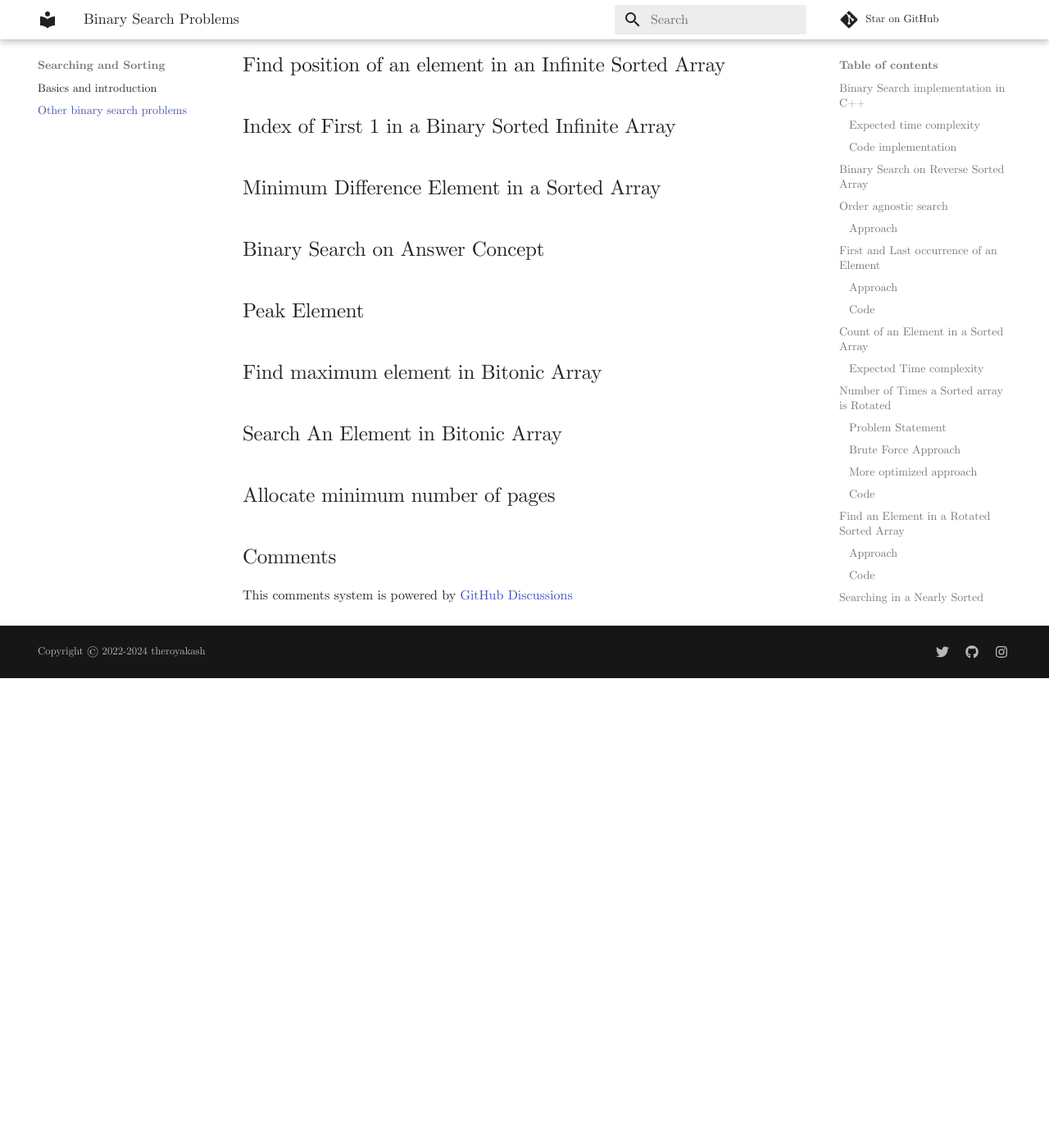
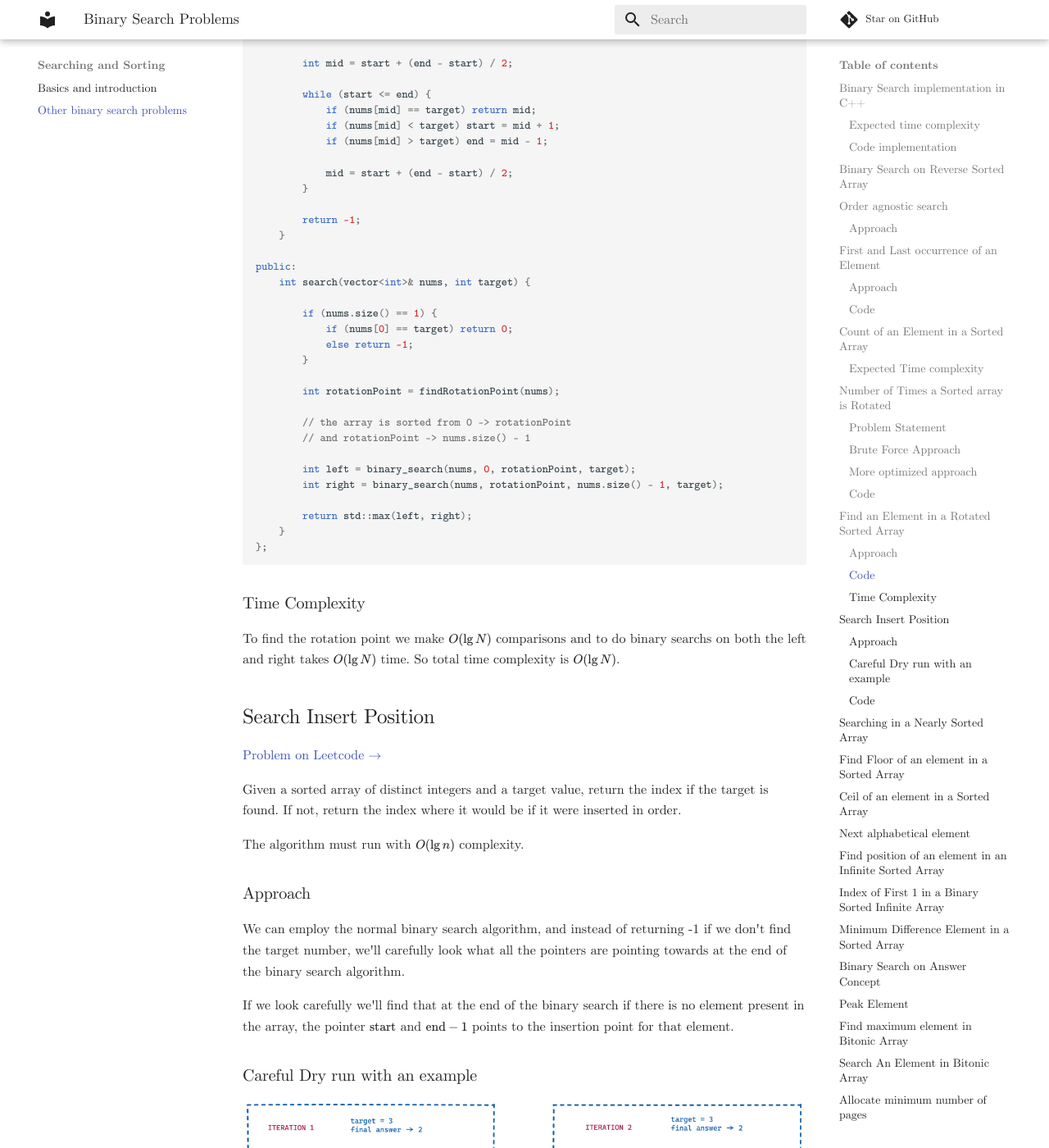
Before and after one commit to theroyakash/algorithms.theroyakash.com, an MkDocs documentation site: the page built from docs/otherbinarysearch-problems.md, in a window 1280 px wide and 1400 px high, scrolled down 6529 px. Shown: the whole window at 82% size. Built offline with MkDocs 1.6.1 and Material for MkDocs 9.7.7, drawn with Linux system fonts in a browser that asks for light colours; comment, search, counter and statistics services are not loaded; before the commit the page ends 7356 px from its top, so only the background shows below that; some of the changed text lies outside the part shown.

Commit message:
📦 NEW: Search Insert Position question added, 2 heaps started

````diff
--- /dev/null
+++ b/docs/2heaps/problems.md
@@ -0,0 +1,21 @@
+# Two heaps problems
+These are the problems that generally requires two binary heaps i.e. a min heap and a max heap. We can divide the problem in two parts, we'll use a Min Heap to find the smallest element and a Max Heap to find the biggest element and combine the parts together.
+
+Let's see some questions on this.
+
+## Find the Median of a Number Stream
+Design a class to calculate the median of a number stream. The class should have the following two methods
+
+- `insertNum(int num)`: stores the number in the class
+- `findMedian()`: returns the median of all numbers inserted in the class
+
+Just like a normal median function, if the count of numbers inserted in the class is even, the median will be the average of the middle two numbers.
+
+### Example
+1. `insertNum(3)`
+2. `insertNum(1)`
+3. `findMedian()` $\to$ output: 2
+4. `insertNum(5)`
+5. `findMedian()` $\to$ output: 3
+6. `insertNum(4)`
+7. `findMedian()` $\to$ output: 3.5
--- a/docs/otherbinarysearch-problems.md
+++ b/docs/otherbinarysearch-problems.md
@@ -183,40 +183,122 @@ public:
 ```
 
 ## Find an Element in a Rotated Sorted Array
+[Problem on Leetcode $\to$](https://leetcode.com/problems/search-in-rotated-sorted-array/)
 ### Approach
 - If we look at the previous problem, we'll see that the (rotation point): let's call that the pivot, the subarray before pivot is sorted and subarray after pivot is sorted as well.
 - If we run 2 binary search on each of the subarrays we'll find the target element in $O(\text{lg} N)$ time.
 
+![image](./images/search in a rotated sorted array.png)
+
 ### Code
 ```cpp
-// Consider binary_search is already available
+class Solution {
+private:
+    int findRotationPoint(vector<int> &nums) {
+        int start = 0;
+        int end = nums.size() - 1;
 
-int rotatation_point(vector<int> &v){
-    int start = 0;
-    int end = v.size() - 1;
+        // base cases:
+        if (nums.size() <= 1) return 0; // zero or one element array do not have rotations
+        if (nums[start] < nums[end]) return 0;  // no rotation at all
 
-    int mid = start + (end - start) / 2;
+        int middle = start + (end - start) / 2;
 
-    while(start <= end){
-        if (v[middle] > v[end]){
-            start = middle + 1;
-        } else {
-            end = middle - 1;
+        while (start < end) {
+
+            if (nums[middle] > nums[end]) {
+                // means rotation point is right of mid
+                start = middle + 1;
+            } else {
+                end = middle;
+            }
+
+            middle = start + (end - start) / 2;
         }
 
-        middle = start + (end - start) / 2;
+        return start;
     }
 
-    // now middle is the index of the rotation point
-    int index1 = binary_search(v, 0, middle - 1);
-    int index2 = binary_search(v, middle, end);
+    int binary_search(vector<int> &nums, int start, int end, int target) {
 
-    return std::max(index1, index2);
-}
+        int mid = start + (end - start) / 2;
 
-int search_on_rotated(vector<int> &v){
-    // find the rotation point
-}
+        while (start <= end) {
+            if (nums[mid] == target) return mid;
+            if (nums[mid] < target) start = mid + 1;
+            if (nums[mid] > target) end = mid - 1;
+
+            mid = start + (end - start) / 2;
+        }
+
+        return -1;
+    }
+
+public:
+    int search(vector<int>& nums, int target) {
+
+        if (nums.size() == 1) {
+            if (nums[0] == target) return 0;
+            else return -1;
+        }
+
+        int rotationPoint = findRotationPoint(nums);
+
+        // the array is sorted from 0 -> rotationPoint
+        // and rotationPoint -> nums.size() - 1
+
+        int left = binary_search(nums, 0, rotationPoint, target);
+        int right = binary_search(nums, rotationPoint, nums.size() - 1, target);
+
+        return std::max(left, right);
+    }
+};
+```
+
+### Time Complexity
+To find the rotation point we make $O(\lg N)$ comparisons and to do binary searchs on both the left and right takes $O(\lg N)$ time. So total time complexity is $O(\lg N)$.
+
+## Search Insert Position
+
+[Problem on Leetcode $\to$](https://leetcode.com/problems/search-insert-position/)
+
+Given a sorted array of distinct integers and a target value, return the index if the target is found. If not, return the index where it would be if it were inserted in order.
+
+The algorithm must run with $O(\lg n)$ complexity.
+
+### Approach
+We can employ the normal binary search algorithm, and instead of returning -1 if we don't find the target number, we'll carefully look what all the pointers are pointing towards at the end of the binary search algorithm.
+
+If we look carefully we'll find that at the end of the binary search if there is no element present in the array, the pointer $\text{start}$ and $\text{end} - 1$ points to the insertion point for that element.
+
+### Careful Dry run with an example
+![image](./images/insertorder.png)
+
+### Code
+```cpp
+class Solution {
+public:
+    int searchInsert(vector<int>& nums, int target) {
+        int start = 0;
+        int end = nums.size() - 1;
+
+        int middle = start + (end - start) / 2;
+
+        while (start <= end) {
+            if (nums[middle] == target) return middle;
+            if (nums[middle] > target) {
+                end = middle - 1;
+            } else if (nums[middle] < target) {
+                start = middle + 1;
+            }
+
+            middle = start + (end - start) / 2;
+        }
+
+        // send back start or end - 1 instead of -1.
+        return start;
+    }
+};
 ```
 
 ## Searching in a Nearly Sorted Array
--- a/mkdocs.yml
+++ b/mkdocs.yml
@@ -25,6 +25,7 @@ nav:
     - Heaps:
       - Heaps Introduction, STL: ./heaps/heap-pq.md
       - Heap Problems: ./heaps/problems.md
+      - Two Heaps Problems: ./2heaps/problems.md
   - Searching and Sorting:
     - Basics and introduction: ./bss.md
     - Other binary search problems: ./otherbinarysearch-problems.md
````
Also changed, not shown: docs/images/insertorder.png (added), docs/images/search in a rotated sorted array.png (added).
